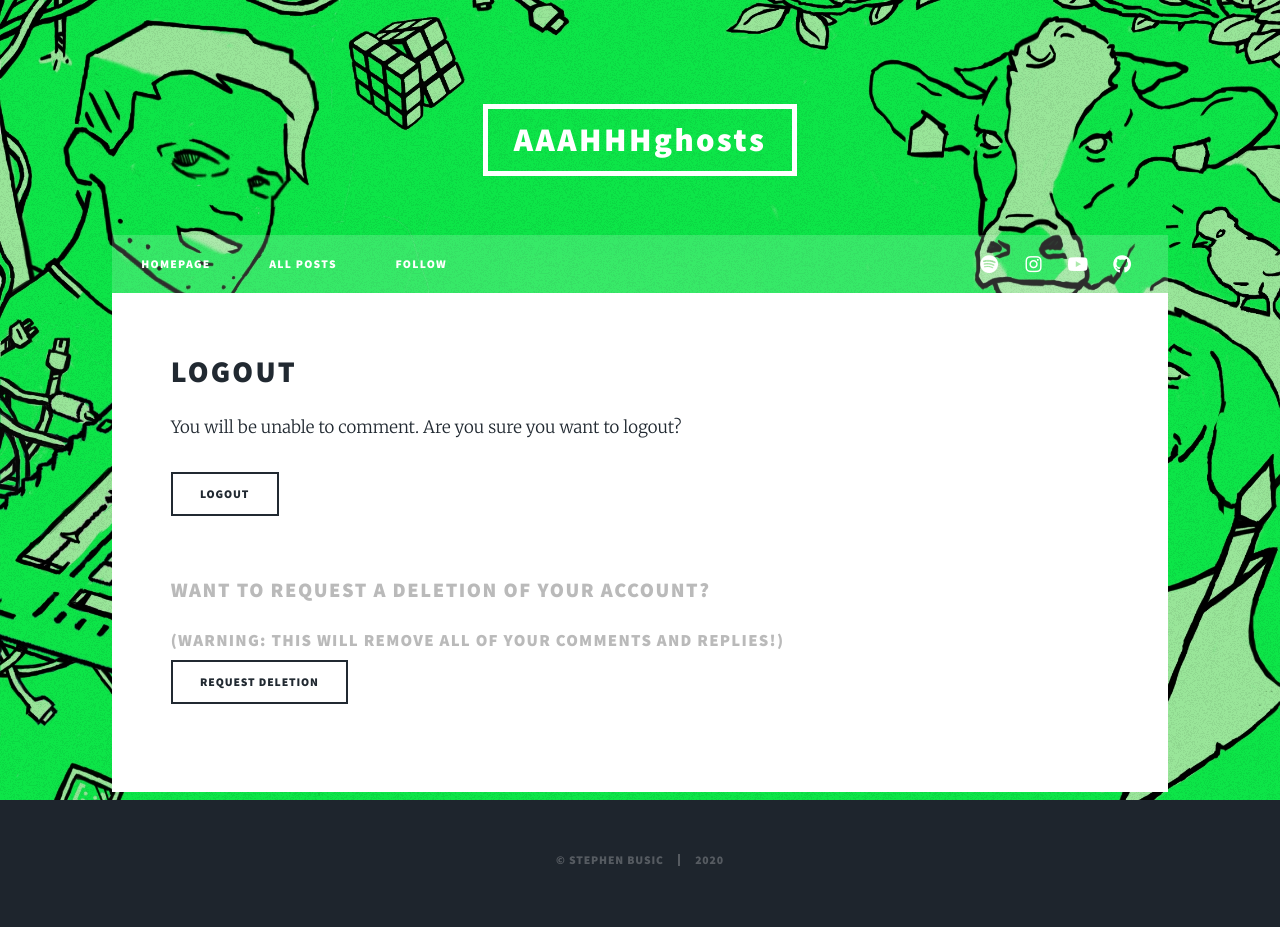
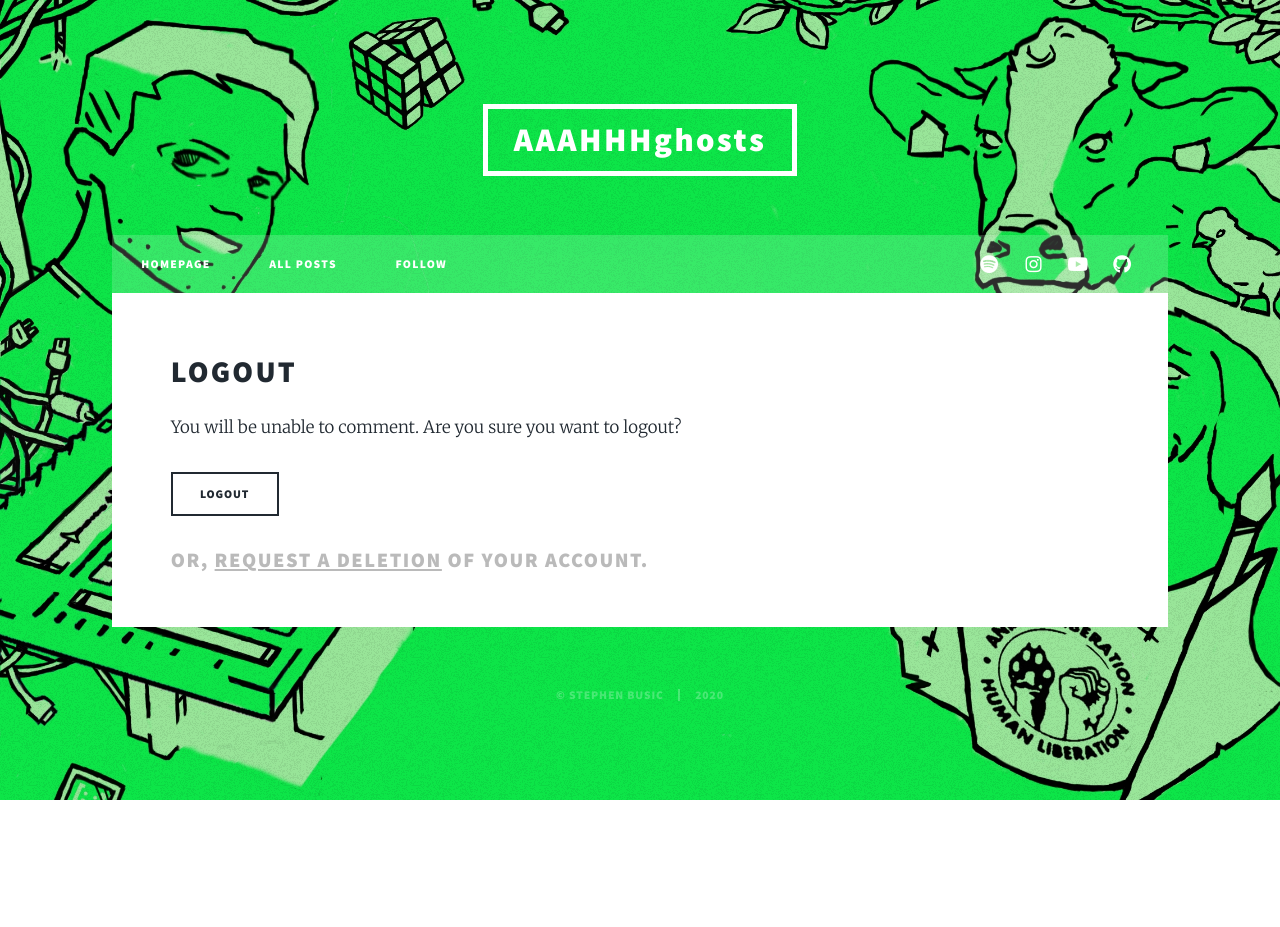
Before and after one commit to stephenbusic/wethesentient_webapp, a Django app: page /accounts/logout/ in a window 1280 px wide. After the commit the page ends 800 px from the top, so only its background shows below. Run offline with Django 3.2, Linux system fonts and the light colour scheme; the visitor is signed in with stand-in values (Sample User, id 1); some libraries are stand-ins or nearby versions.

Commit message:
Improved deactivation account link

```diff
--- a/src/templates/account/logout.html
+++ b/src/templates/account/logout.html
@@ -15,14 +15,8 @@
         {% endif %}
         <button type="submit">{% trans 'Logout' %}</button>
     </form>
-    <br>
 
-    <h3><b class="lighten">Want to request a deletion of your account?</b></h3>
-    <p class="lighten">(Warning: this will remove all of your comments and replies!)</p>
-    <form method="post" action="{% url 'users:request_deletion' %}">
-        {% csrf_token %}
-        <input class="lighten" type="submit" value="Request Deletion"/>
-    </form>
-    <br>
+    <h3><b class="lighten">Or, <a href="{% url 'users:request_deletion' %}"><u>request a deletion</u></a> of your account.</b></h3>
+
 </section>
 {% endblock %}
--- a/src/users/user_email_utility.py
+++ b/src/users/user_email_utility.py
@@ -87,6 +87,7 @@ def send_replier_reply_notice(reply, parent_reply):
     subject = "Someone Responded to your Reply"
     return send_email(email, subject, html_content, text_content)
 
+
 def send_deletion_email(email, username, deletion_confirmation_url):
 
     #Build dictionary to store email-related variables
--- a/src/users/views.py
+++ b/src/users/views.py
@@ -99,7 +99,7 @@ def request_deletion(request):
 
     # If user is logged in and makes post request
     user = request.user
-    if request.method == 'POST' and user.is_authenticated:
+    if user.is_authenticated:
 
         # Get data from homepage
         email = user.email
```
